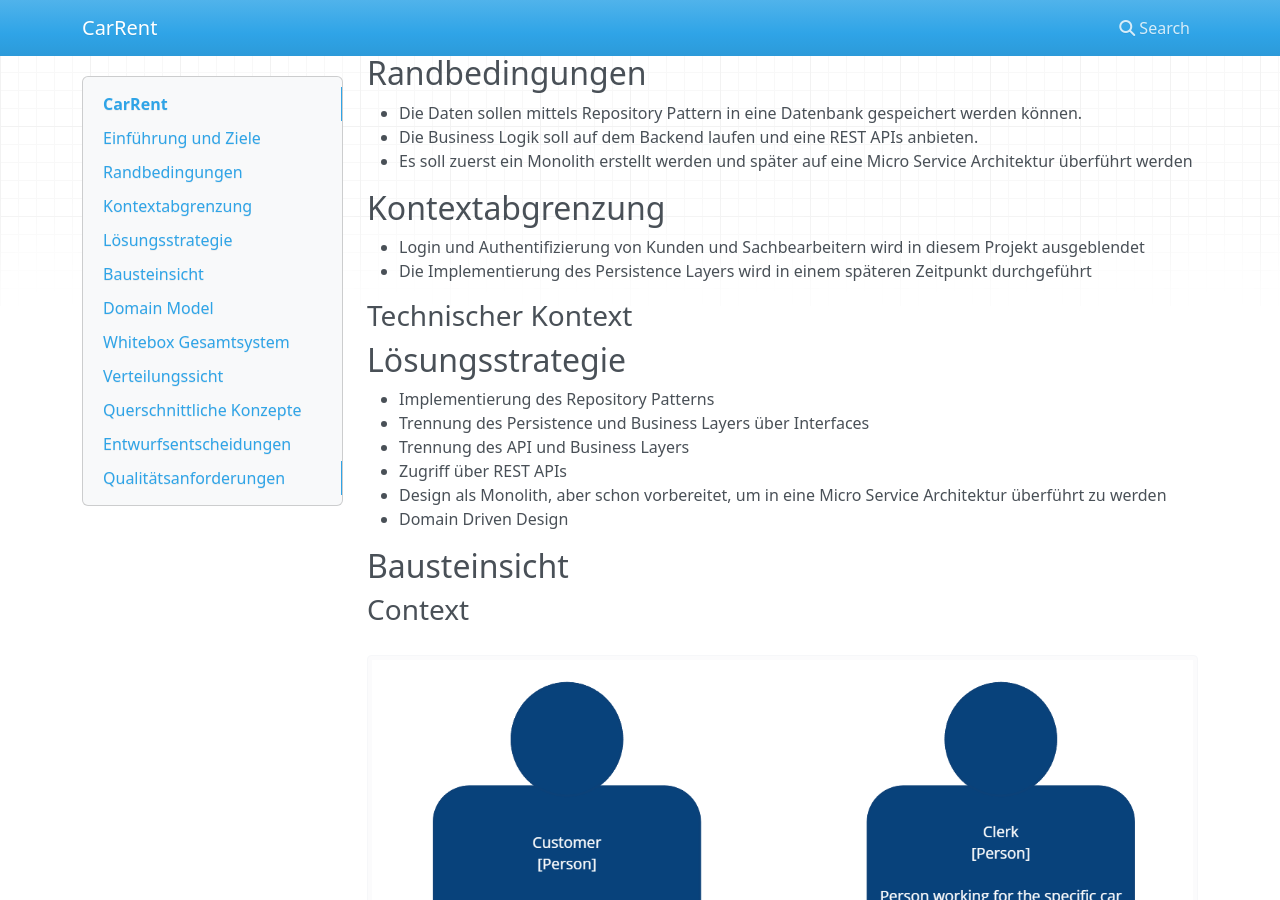
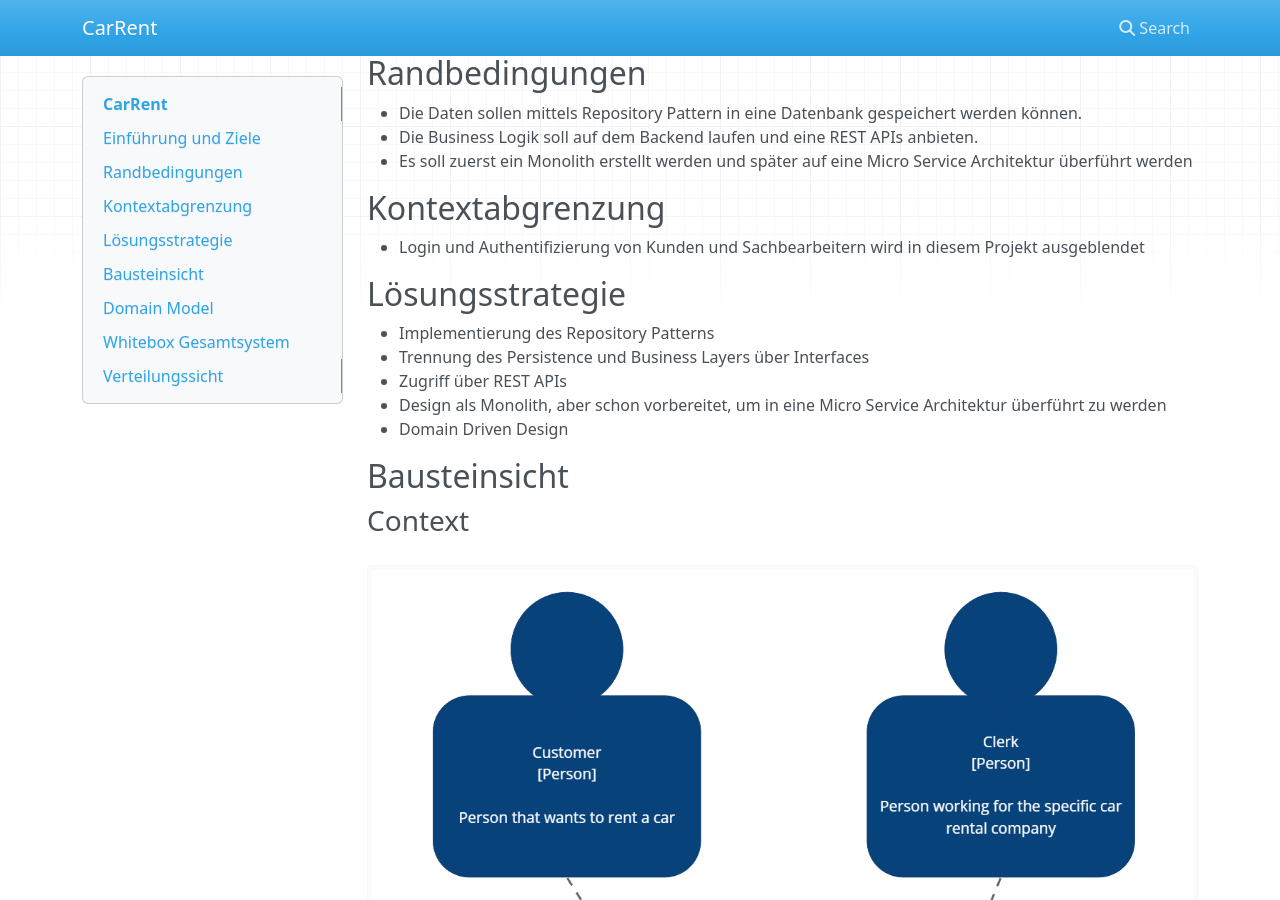
Before and after one commit to Koll3g/CarRent, an MkDocs documentation site: the page built from docs/index.md, in a window 1280 px wide and 900 px high, scrolled down 1507 px. Built offline with MkDocs 1.6.1, drawn with Linux system fonts in a browser that asks for light colours; nearby versions of some CDN libraries; some of the changed text lies outside the part shown.

Commit message:
updated documentation

```diff
--- a/docs/index.md
+++ b/docs/index.md
@@ -59,14 +59,10 @@ Das System erstellt einen Mietvertrag basierend auf der Reservation, sobald der
 
 ## Kontextabgrenzung
 - Login und Authentifizierung von Kunden und Sachbearbeitern wird in diesem Projekt ausgeblendet
-- Die Implementierung des Persistence Layers wird in einem späteren Zeitpunkt durchgeführt
-
-### Technischer Kontext
 
 ## Lösungsstrategie
 - Implementierung des Repository Patterns
 - Trennung des Persistence und Business Layers über Interfaces
-- Trennung des API und Business Layers
 - Zugriff über REST APIs
 - Design als Monolith, aber schon vorbereitet, um in eine Micro Service Architektur überführt zu werden
 - Domain Driven Design
@@ -97,9 +93,3 @@ Das System erstellt einen Mietvertrag basierend auf der Reservation, sobald der
 ## Verteilungssicht
 ### Deployement View
 ![Deployment View](media/DeploymentView.PNG)
-
-## Querschnittliche Konzepte
-
-## Entwurfsentscheidungen
-
-## Qualitätsanforderungen
```
Also changed, not shown: docs/media/ClassDiagram.PNG, docs/media/Components.PNG, docs/media/DomainModel.PNG.
